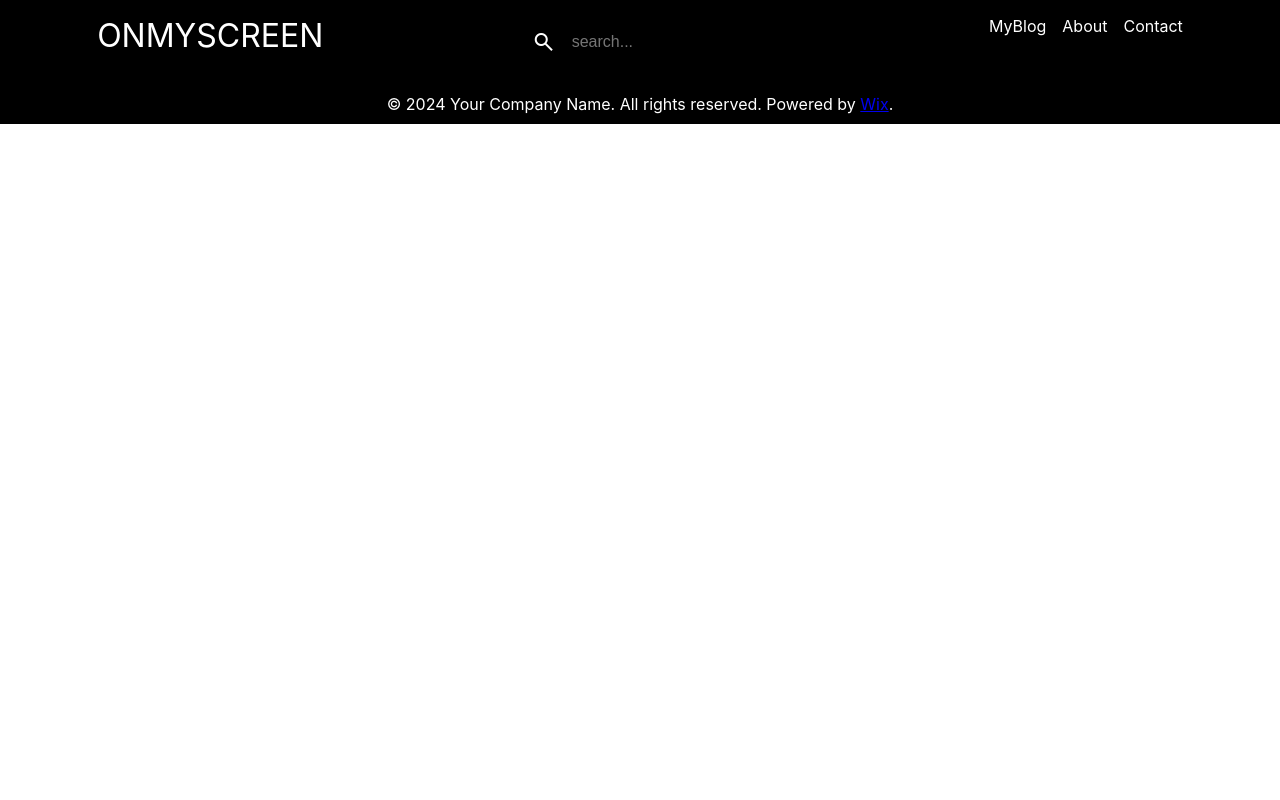
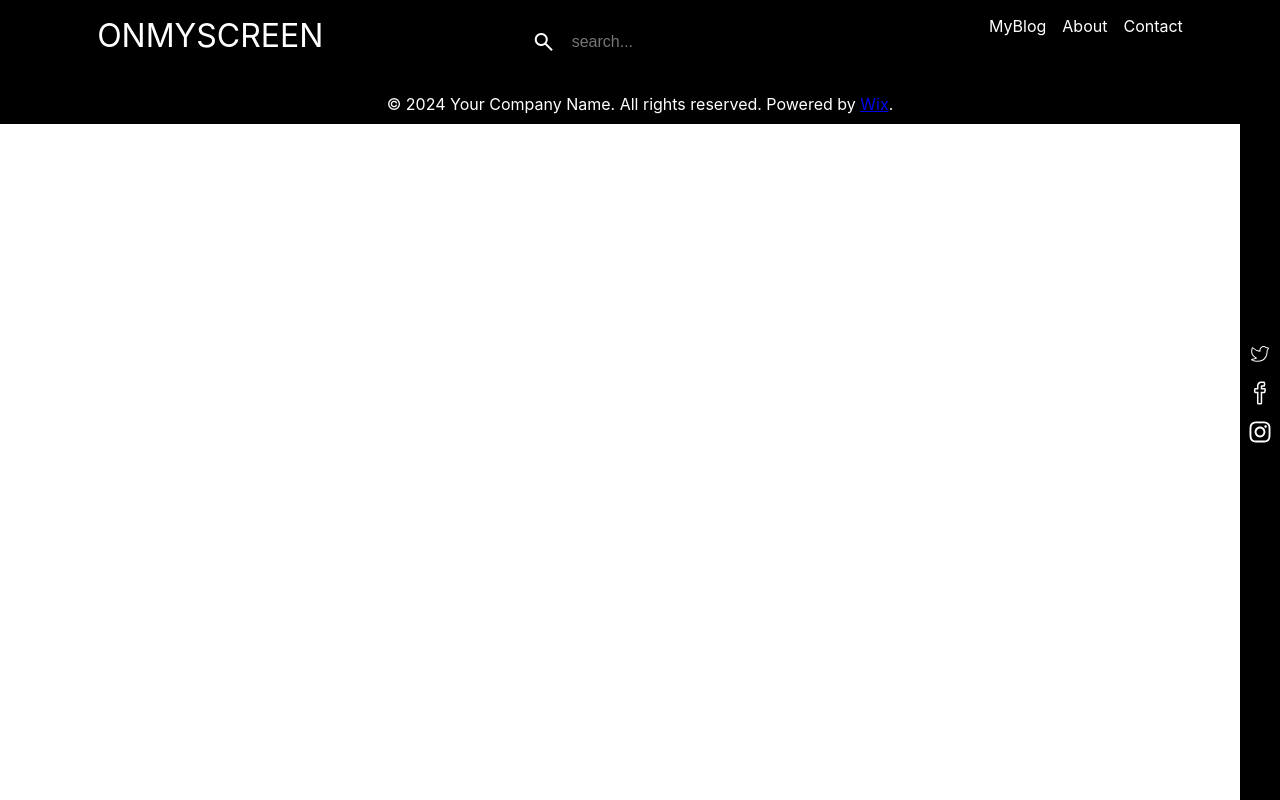
Before and after one commit to vishakhabhardwaj-tmpl/blog-website, a React (Create React App) app: page / in a window 1280 px wide. Built offline with nearby package versions, Linux system fonts and the light colour scheme.

Commit message:
Made a Layout with inserting navbar, footer, and sidebar in it

```diff
--- a/package.json
+++ b/package.json
@@ -8,6 +8,7 @@
     "@testing-library/user-event": "^13.5.0",
     "react": "^18.2.0",
     "react-dom": "^18.2.0",
+    "react-icons": "^4.12.0",
     "react-scripts": "5.0.1",
     "web-vitals": "^2.1.4"
   },
--- a/src/App.js
+++ b/src/App.js
@@ -1,16 +1,10 @@
-import Navbar from "./Navbar"
-import CopyrightBar from "./footer/CopyrightBar";
+import Layout from "./Layout";
 
 function App() {
   return (
 
 <>
-   <Navbar />
-   <div>
-    {
-       <CopyrightBar />
-    }
-   </div>
+   <Layout/>
    </>
   );
 }
--- /dev/null
+++ b/src/Layout.js
@@ -0,0 +1,17 @@
+import React from 'react';
+import Navbar from './Navbar';
+import RightSidebar from './RightSidebar';
+import Footer from './footer/Footer';
+
+const Layout = ({ children }) => {
+  return (
+    <>
+      <Navbar />
+      <RightSidebar />
+      {children}
+      <Footer />
+    </>
+  );
+}
+
+export default Layout;
--- /dev/null
+++ b/src/RightSidebar.css
@@ -0,0 +1,32 @@
+/* RightSidebar.css */
+/*@import '@fortawesome/fontawesome-free/css/all.css';*/
+
+.right-sidebar {
+    position: fixed;
+    top: 0;
+    right: 0;
+    height: 100vh;
+    width: 40px;
+    background-color: black;
+    display: flex;
+    flex-direction: column;
+    align-items: center;
+    justify-content: center;
+  }
+
+  .social-media-link {
+    margin-bottom: 15px;
+  }
+
+  .social-media-link a {
+    color: #fff;
+    text-decoration: none;
+    font-size: 24px;
+    display: flex;
+    align-items: center;
+  }
+
+  /* Adjust the size and spacing as needed */
+  .social-media-link i {
+    margin-right: 10px;
+  }
--- /dev/null
+++ b/src/RightSidebar.js
@@ -0,0 +1,32 @@
+// RightSidebar.js
+
+import React from 'react';
+import './RightSidebar.css'; // Make sure to create this CSS file
+import { FaInstagram } from "react-icons/fa";
+import { SlSocialFacebook } from "react-icons/sl";
+import { CiTwitter } from "react-icons/ci";
+const RightSidebar = () => {
+  return (
+    <div className="right-sidebar">
+      <div className="social-media-link">
+        <a href="https://twitter.com" target="_blank" rel="noopener noreferrer">
+        <CiTwitter />
+        </a>
+      </div>
+      <div className="social-media-link">
+        <a href="https://facebook.com" target="_blank" rel="noopener noreferrer">
+        <SlSocialFacebook />
+
+        </a>
+      </div>
+      <div className="social-media-link">
+        <a href="https://instagram.com" target="_blank" rel="noopener noreferrer">
+        <FaInstagram/>
+
+        </a>
+      </div>
+    </div>
+  );
+};
+
+export default RightSidebar;
--- /dev/null
+++ b/src/footer/Footer.js
@@ -0,0 +1,12 @@
+import React from 'react'
+import CopyrightBar from './CopyrightBar'
+
+const Footer = () => {
+  return (
+    <div>
+      <CopyrightBar/>
+    </div>
+  )
+}
+
+export default Footer
```
Also changed, not shown: 1 other file (tests, documents, lock files or other folders).
